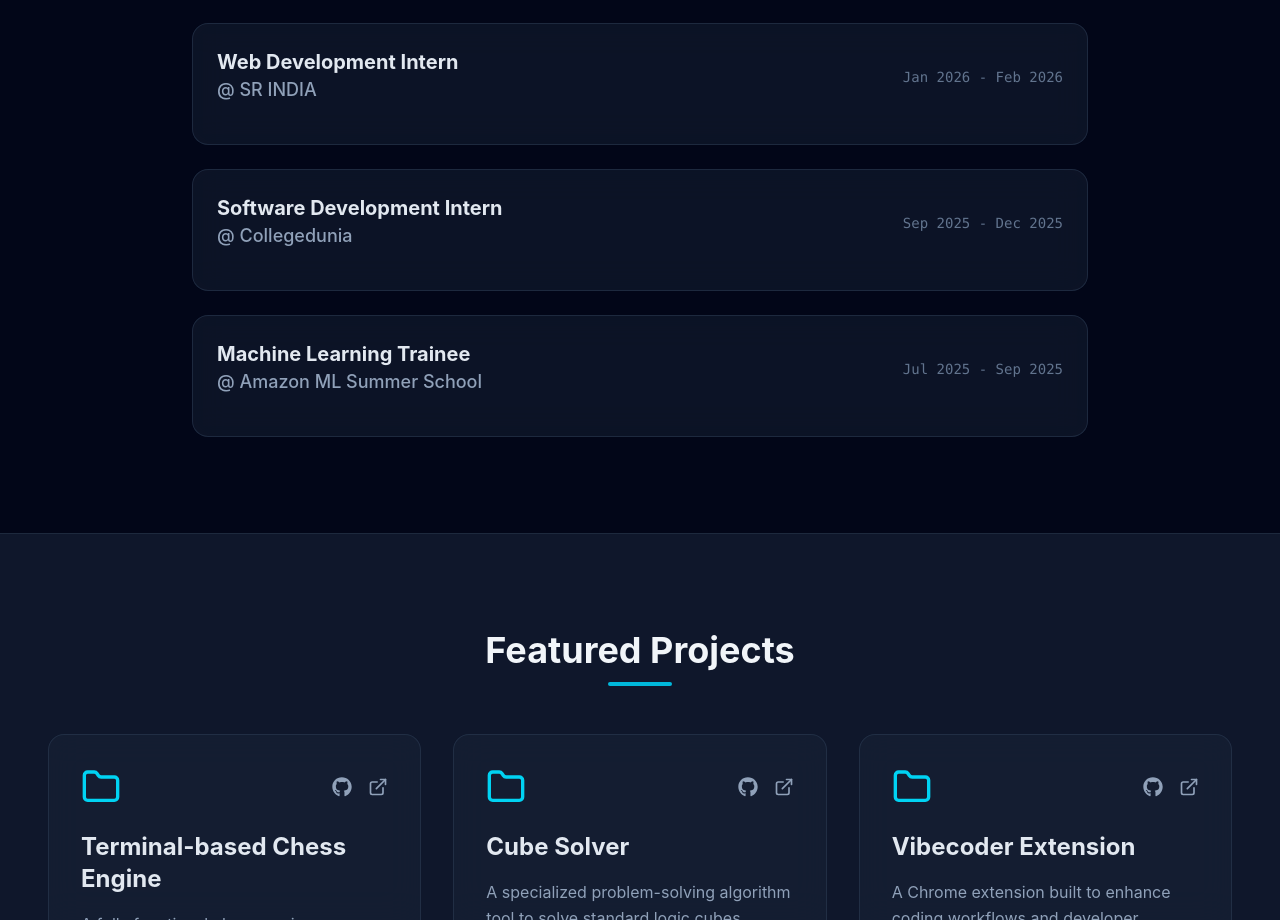
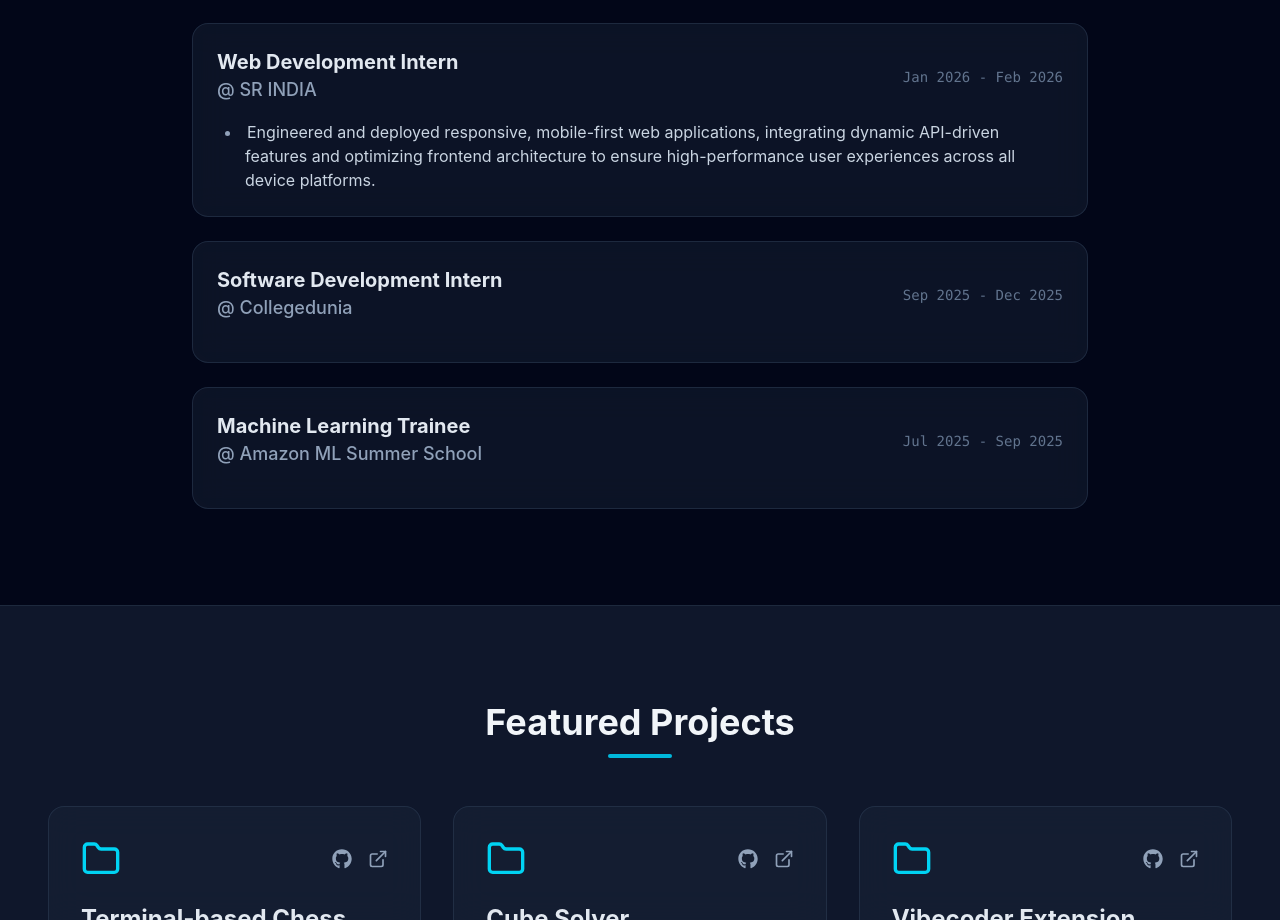
Before and after one commit to sahilgupta630/portfolio, a React app: page / in a window 1280 px wide. Shown: the part 2278-3198 px from the top of the page. Built offline with nearby package versions, Linux system fonts and the light colour scheme; the HTML template or start-up script is replaced by a standard one.

Commit message:
Update Web Development Intern details

```diff
--- a/src/components/Experience.jsx
+++ b/src/components/Experience.jsx
@@ -26,6 +26,9 @@ export default function Experience() {
             role: "Web Development Intern",
             company: "SR INDIA",
             duration: "Jan 2026 - Feb 2026",
+            description: [
+                "Engineered and deployed responsive, mobile-first web applications, integrating dynamic API-driven features and optimizing frontend architecture to ensure high-performance user experiences across all device platforms.",
+            ],
         },
         {
             role: "Software Development Intern",
```
